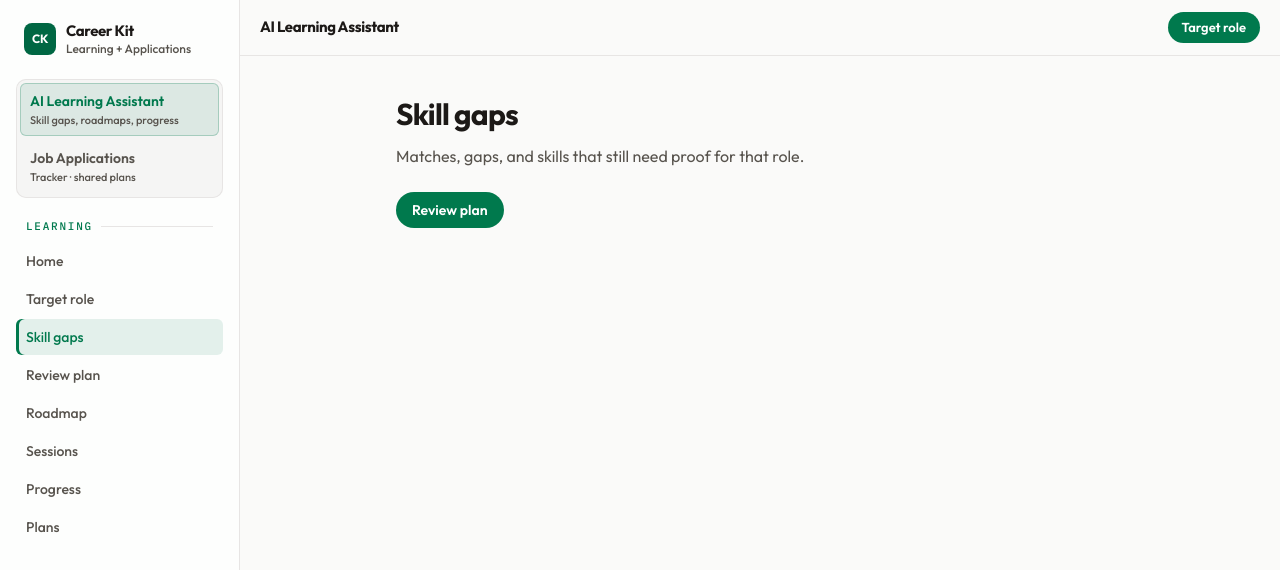
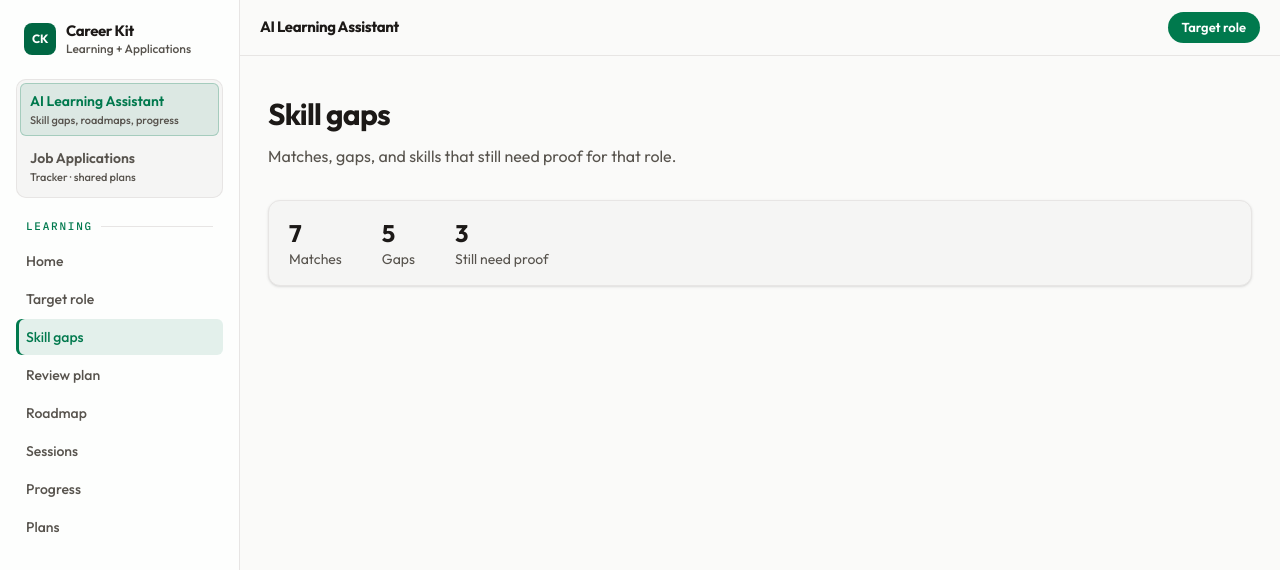
Before and after one commit to jappreetS/ai-learning-assistant, a Next.js app: page /gaps in a window 1280 px wide. Shown: the top 570 px of the page. Built offline with nearby package versions, Linux system fonts and the light colour scheme.

Commit message:
ALA-14: show the sample skill gap counts
The Skill gaps page shows 7 matches, 5 gaps, and 3 skills that still need proof. The lists come next.

https://jappreetsingh.atlassian.net/browse/ALA-14

```diff
--- a/src/app/(app)/gaps/page.tsx
+++ b/src/app/(app)/gaps/page.tsx
@@ -1,14 +1,28 @@
 import type { Metadata } from "next";
-import { Placeholder } from "@/components/shell/Placeholder";
 
 export const metadata: Metadata = { title: "Skill gaps" };
 
+const counts = [
+  { value: "7", label: "Matches" },
+  { value: "5", label: "Gaps" },
+  { value: "3", label: "Still need proof" },
+];
+
 export default function SkillGapsPage() {
   return (
-    <Placeholder
-      title="Skill gaps"
-      description="Matches, gaps, and skills that still need proof for that role."
-      next={{ href: "/roadmap/review", label: "Review plan" }}
-    />
+    <main className="mx-auto w-full max-w-5xl px-5 py-8 sm:py-10">
+      <h1 className="text-3xl font-bold tracking-tight">Skill gaps</h1>
+      <p className="mt-3 max-w-xl text-muted">
+        Matches, gaps, and skills that still need proof for that role.
+      </p>
+      <div className="mt-8 flex flex-wrap gap-x-10 gap-y-4 rounded-xl border border-line bg-panel px-5 py-4 shadow-sm">
+        {counts.map((item) => (
+          <div key={item.label}>
+            <p className="text-2xl font-bold tracking-tight">{item.value}</p>
+            <p className="text-sm text-muted">{item.label}</p>
+          </div>
+        ))}
+      </div>
+    </main>
   );
 }
```
